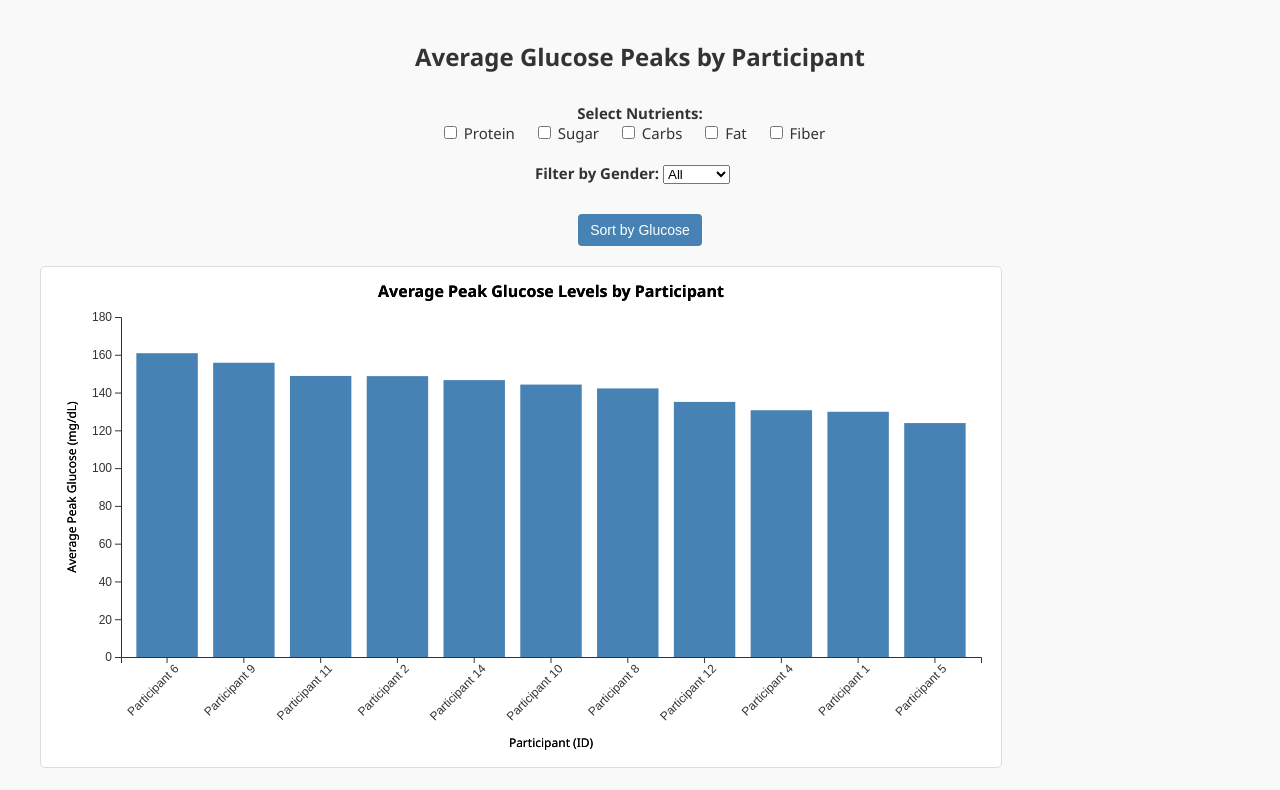
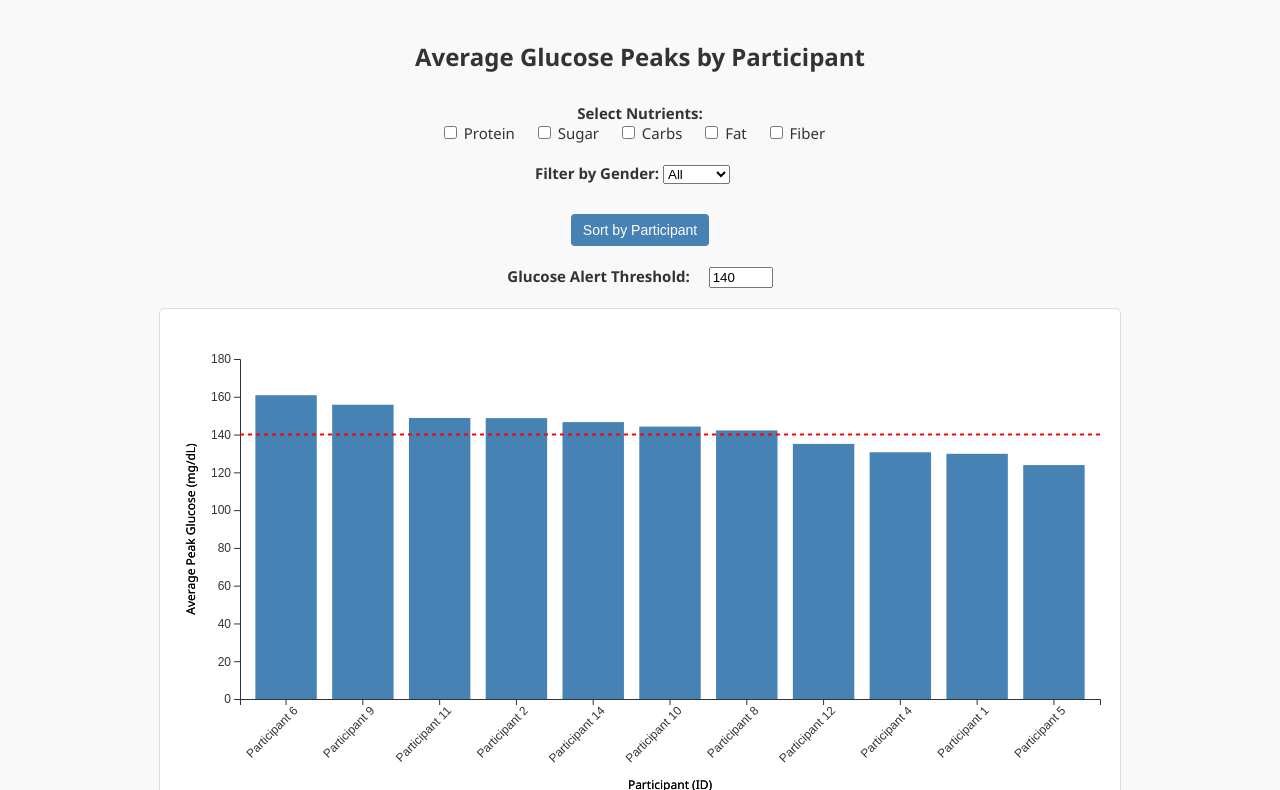
Before and after one commit to varickjh/DSC106Proj3, a plain HTML site: page index.html in a window 1280 px wide. Both pictures are taken after a click on the button "Sort by Glucose". Shown: the top 790 px of the page. Drawn offline with nearby package versions, Linux system fonts and the light colour scheme.

Commit message:
Latest Commit

```diff
--- a/index.html
+++ b/index.html
@@ -28,9 +28,16 @@
 
     <br><br>
     <button id="sortBtn">Sort by Glucose</button>
+    <br><br>
+    <label for="thresholdInput"><strong>Glucose Alert Threshold:</strong></label>
+    <input type="number" id="thresholdInput" value="140" min="0" max="300" step="1">
+
   </div>
 
-  <svg id="chart" width="960" height="500"></svg>
+  <div class="chart-wrapper">
+    <svg id="chart" width="960" height="500"></svg>
+  </div>
+
   <div id="tooltip" class="tooltip" style="
     position: absolute;
     text-align: left;
--- a/main.js
+++ b/main.js
@@ -33,6 +33,7 @@ d3.csv("glucose_peaks_by_nutrient.csv", d3.autoType).then(data => {
 });
 
 function updateChart() {
+  const threshold = +document.getElementById("thresholdInput").value || 140;
   const selectedNutrients = Array.from(document.querySelectorAll(".nutrient:checked"))
     .map(d => `${d.value}_present`);
   const genderFilter = document.getElementById("genderSelect").value;
@@ -56,7 +57,9 @@ function updateChart() {
   }
 
   if (sorted) {
-    summary.sort((a, b) => b.Avg_Peak_Glucose - a.Avg_Peak_Glucose);
+    summary.sort((a, b) => b.Avg_Peak_Glucose - a.Avg_Peak_Glucose);  // descending by glucose
+  } else {
+    summary.sort((a, b) => a.ID - b.ID);  // ascending by participant ID
   }
 
   chart.selectAll(".axis").remove();
@@ -81,15 +84,14 @@ function updateChart() {
     .domain([0, d3.max(summary, d => d.Avg_Peak_Glucose)]).nice()
     .range([height, 0]);
 
- chart.append("text")
+  chart.append("text")
     .attr("x", width / 2)
     .attr("y", -20) // position above the chart
     .attr("text-anchor", "middle")
     .attr("font-size", "16px")
     .attr("font-weight", "bold")
-    .text("Average Peak Glucose Levels by Participant");
 
- chart.append("text")
+  chart.append("text")
     .attr("x", width / 2)
     .attr("y", height + 90) // 50px below chart area, fits in bottom margin
     .attr("text-anchor", "middle")
@@ -115,6 +117,7 @@ function updateChart() {
   chart.append("g")
     .attr("class", "axis")
     .call(d3.axisLeft(y));
+
 
   chart.selectAll(".bar")
     .data(summary, d => d.ID)
@@ -143,12 +146,32 @@ function updateChart() {
 
       tooltip.transition().duration(400).style("opacity", 0);
     });
+    // Remove previous threshold line
+  chart.selectAll(".threshold-line").remove();
+
+  // Add dynamic red threshold line
+  chart.append("line")
+    .attr("class", "threshold-line")
+    .attr("x1", 0)
+    .attr("x2", width)
+    .attr("y1", y(threshold))
+    .attr("y2", y(threshold))
+    .attr("stroke", "red")
+    .attr("stroke-width", 2)
+    .attr("stroke-dasharray", "4");
 }
 
 // ✅ Event Listeners
 document.querySelectorAll(".nutrient").forEach(cb => cb.addEventListener("change", updateChart));
 document.getElementById("genderSelect").addEventListener("change", updateChart);
-document.getElementById("sortBtn").addEventListener("click", () => {
+
+const sortButton = document.getElementById("sortBtn");
+
+sortButton.addEventListener("click", () => {
   sorted = !sorted;
   updateChart();
+
+  sortButton.textContent = sorted ? "Sort by Participant" : "Sort by Glucose";
 });
+
+document.getElementById("thresholdInput").addEventListener("input", updateChart);
--- a/style.css
+++ b/style.css
@@ -62,3 +62,9 @@ box-shadow: 0 2px 8px rgba(0,0,0,0.15);
 width: 100%;
 height: auto;
 }
+
+.chart-wrapper {
+  display: flex;
+  justify-content: center;
+  align-items: center;
+}
```
Also changed, not shown: 1 other file.
